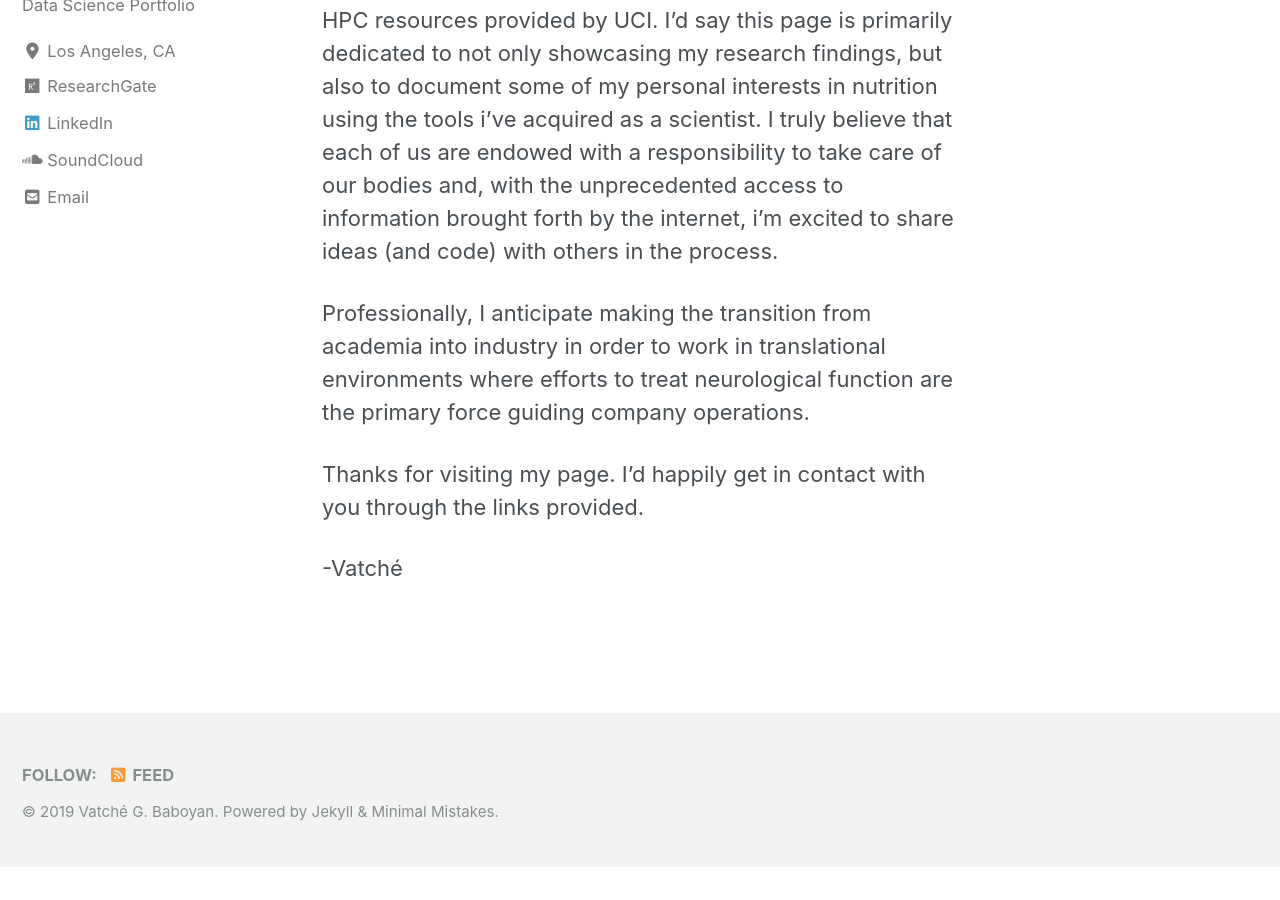
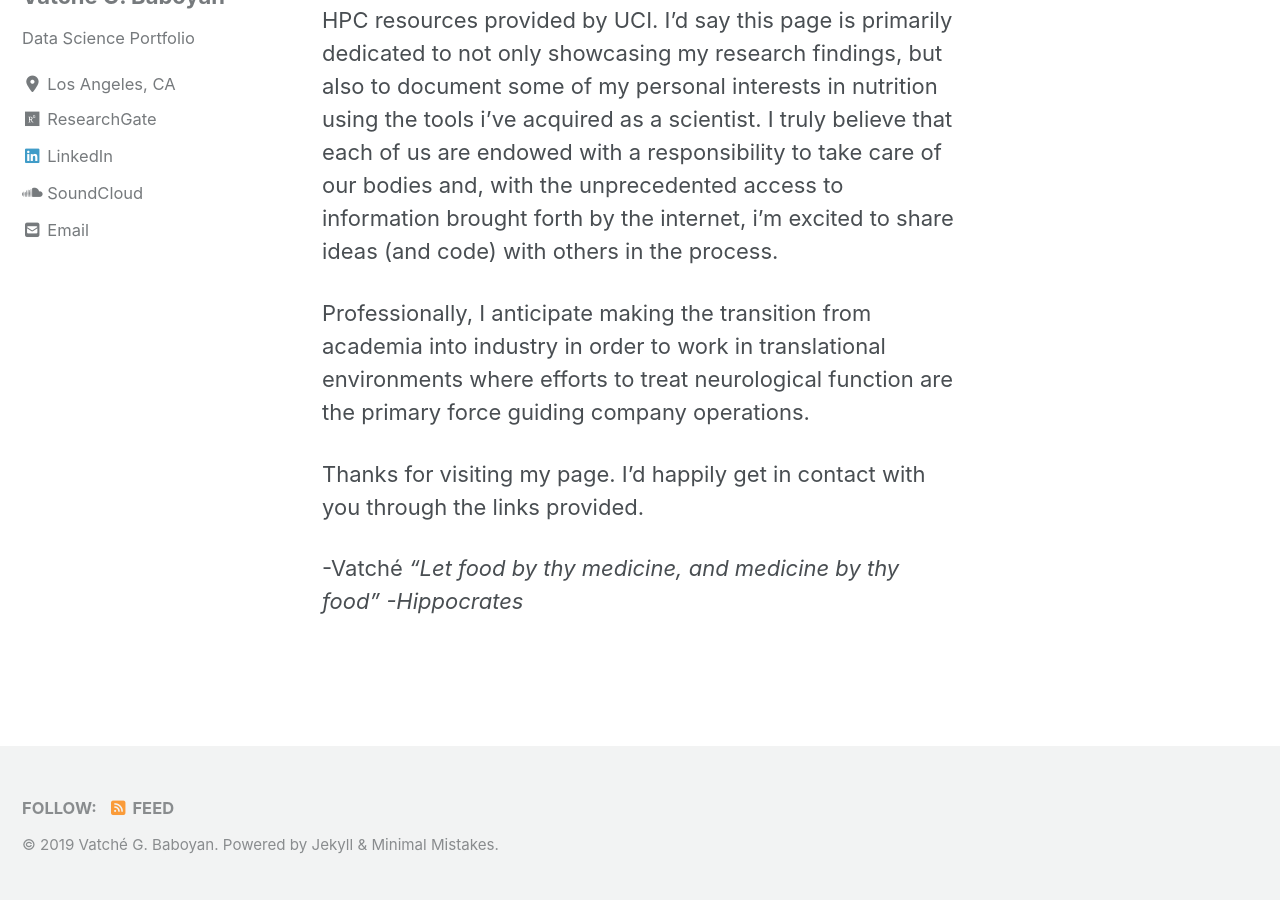
Before and after one commit to vbaboyan/vbaboyan.github.io, a Jekyll site: the page built from _pages/about.md, in a window 1280 px wide and 900 px high, scrolled down 851 px. Built offline with Jekyll 4.4.1, drawn with Linux system fonts in a browser that asks for light colours; cached includes are drawn as plain includes; nearby versions of some CDN libraries; before the commit the page ends 1718 px from its top, so only the background shows below that.

Commit message:
website edits

```diff
--- a/_pages/about.md
+++ b/_pages/about.md
@@ -10,3 +10,4 @@
 Thanks for visiting my page. I'd happily get in contact with you through the links provided.
 
 -Vatché
+*"Let food by thy medicine, and medicine by thy food" -Hippocrates*
```
